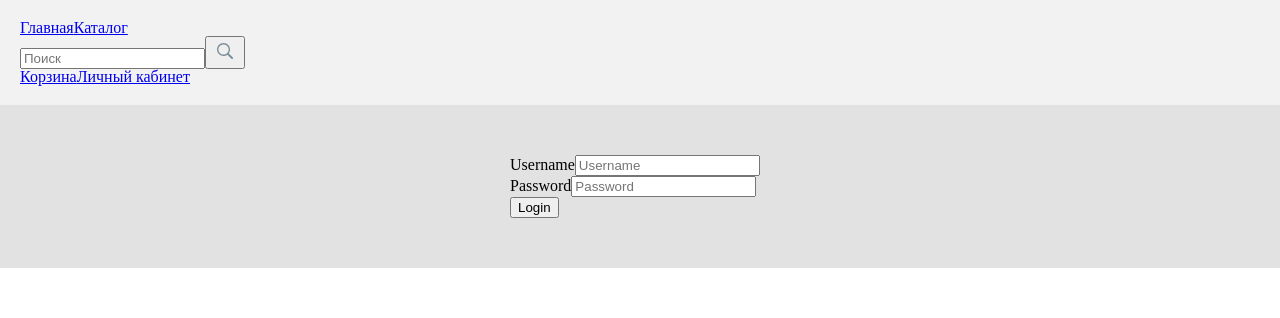
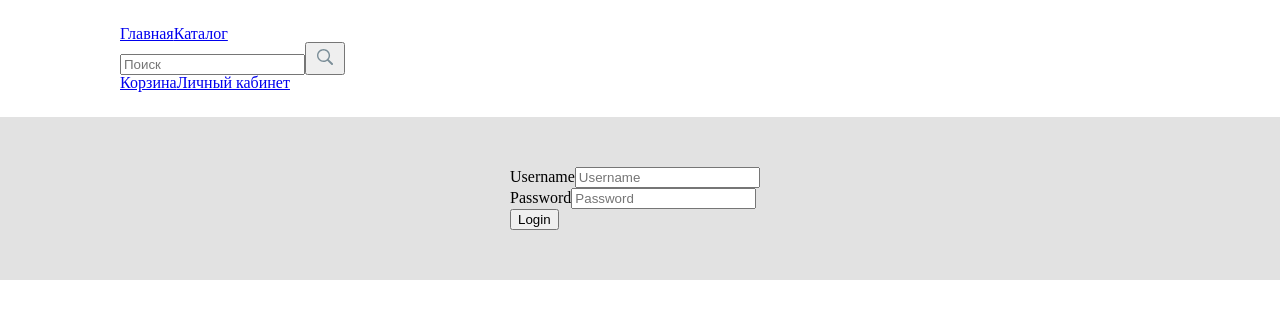
Before and after one commit to VicKhod/my-dummy-store, a React (Create React App) app: page /login in a window 1280 px wide. Shown: the top 318 px of the page. Built offline with nearby package versions, Linux system fonts and the light colour scheme.

Commit message:
feat: add vector icons and chnage header styles

```diff
--- a/src/components/Header/Header.module.scss
+++ b/src/components/Header/Header.module.scss
@@ -1,6 +1,5 @@
 .header {
-  background-color: #f2f2f2;
-  padding: 20px;
+  padding: 26px 120px;
 }
 
 nav ul {
--- a/src/components/Header/Header.tsx
+++ b/src/components/Header/Header.tsx
@@ -2,9 +2,9 @@ import { Link } from 'react-router-dom';
 import styles from './Header.module.scss';
 import Search from '../Search/Search';
 
-interface HeaderProps {}
+// interface HeaderProps {}
 
-const Header = ({}: HeaderProps) => (
+const Header = () => (
   <div className={styles.header}>
     <header>
       <nav>
```
Also changed, not shown: src/assets/img/cart.png (added), src/assets/img/search.png (added).
